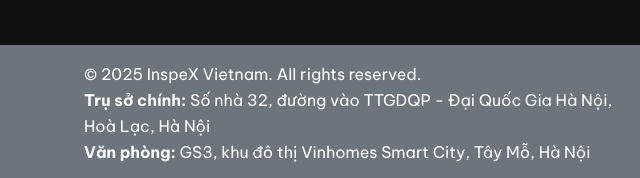
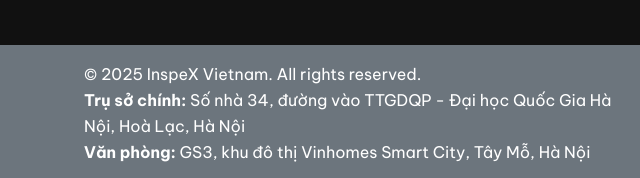
Before and after one commit to kiendo1998/inspex-web-project, a website: page index.html in a window 1280 px wide. Shown: the part 2323-2501 px from the top of the page, 1-641 px from the left. Drawn offline with Linux system fonts and the light colour scheme.

Commit message:
update address

```diff
--- a/index.html
+++ b/index.html
@@ -255,7 +255,7 @@
     <div class="row align-items-center">
       <div class="col-md-6 text-md-left text-center mb-2 mb-md-0">
         © 2025 InspeX Vietnam. All rights reserved.<br>
-        <strong>Trụ sở chính:</strong> Số nhà 32, đường vào TTGDQP - Đại Quốc Gia Hà Nội, Hoà Lạc, Hà Nội<br>
+        <strong>Trụ sở chính:</strong> Số nhà 34, đường vào TTGDQP - Đại học Quốc Gia Hà Nội, Hoà Lạc, Hà Nội<br>
         <strong>Văn phòng:</strong> GS3, khu đô thị Vinhomes Smart City, Tây Mỗ, Hà Nội
       </div>
       <div class="col-md-6 text-md-right text-center">
```
Also changed, not shown: chi-tiet-can-chinh.html (+1 -1 lines), chi-tiet-do-luong.html (+1 -1 lines), chi-tiet-ngoai-quan.html (+1 -1 lines), chi-tiet-robot.html (+1 -1 lines), product.html (+1 -1 lines).
